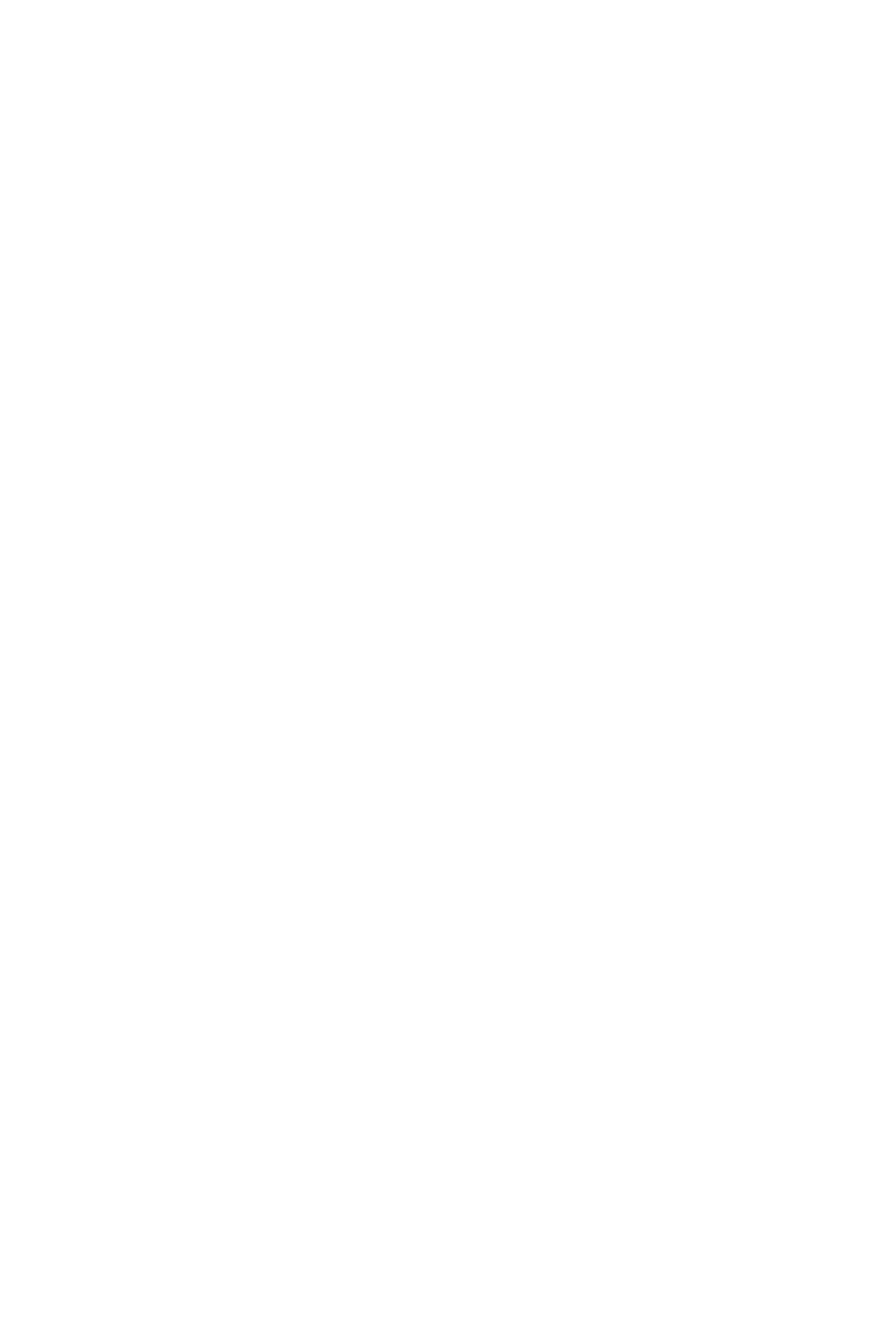
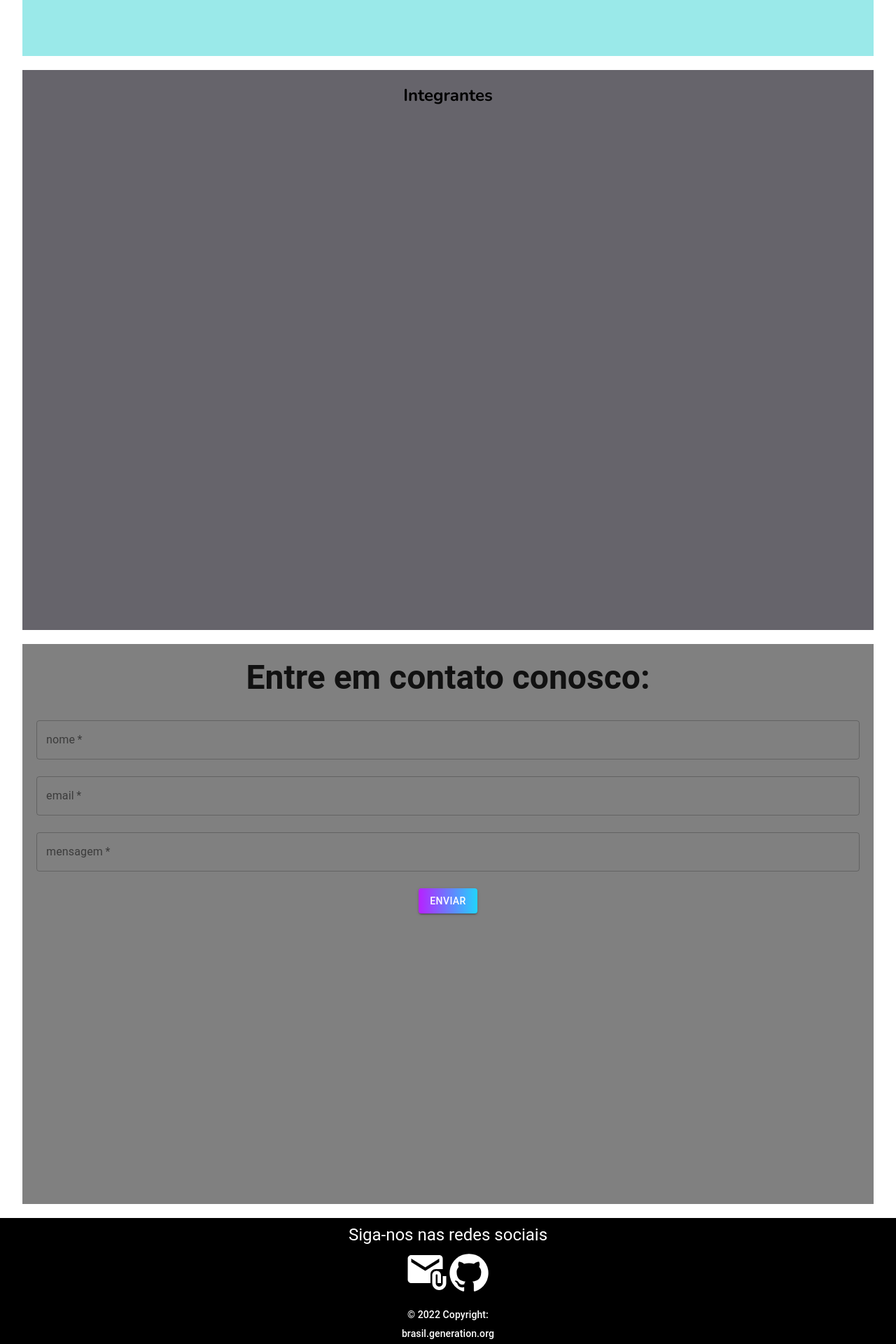
Before and after one commit to clayton-oly/pi_FrontEnd, a React (Create React App) app: page /sobrenos in a window 1280 px wide. Before the commit this address had no page. Shown: the part 804-2724 px from the top of the page at 70% size. Before the commit the page ends 800 px from the top, so only its background shows below. Built offline with nearby package versions, Linux system fonts and the light colour scheme; a web font is replaced by a local one.

Commit message:
Task9 Finalizada

```diff
--- a/src/App.tsx
+++ b/src/App.tsx
@@ -5,6 +5,7 @@ import Login from './paginas/login/Login';
 import CadastroUsuario from './paginas/cadastroUsuario/CadastroUsuario';
 import './App.css';
 import Footer from './components/estaticos/footer/Footer';
+import SobreNos from './paginas/sobreNos/SobreNos';
 
 function App() {
   return (
@@ -19,6 +20,8 @@ function App() {
           <Route path="/login" element={<Login />} />
 
           <Route path='/cadastro' element={<CadastroUsuario/>}/>
+
+          <Route path='/sobrenos' element={<SobreNos/>}/>
         </Routes>
       </div>
       <Footer/>
--- a/src/components/estaticos/footer/Footer.css
+++ b/src/components/estaticos/footer/Footer.css
@@ -1,9 +1,33 @@
-.footer {
-    position: fixed;
-    left: 0;
-    bottom: 0;
-    width: 100%;
-    background-color: black;
-    color: white;
-    text-align: center;
- }
+.container {
+    display: flex;
+    flex-direction: column;
+    justify-content: center;
+    align-items: center;
+}
+
+.box {
+    height: 100vh;
+    margin-top: 20px;
+    margin-bottom: 20px;
+}
+
+.botao {
+    background: -webkit-linear-gradient(to left, #21d4fd, #b721ff);
+    background: -o-linear-gradient(to left, #21d4fd, #b721ff);
+    background: -moz-linear-gradient(to left, #21d4fd, #b721ff);
+    background: linear-gradient(to left, #21d4fd, #b721ff);
+}
+
+.box1 {
+    background-color: #000000 !important;
+    height: 120px;
+}
+
+.box2 {
+    background-color: #000000 !important;
+    height: 60px;
+}
+
+.text-decorator-none {
+    text-decoration: none !important;
+}
--- a/src/components/estaticos/footer/Footer.tsx
+++ b/src/components/estaticos/footer/Footer.tsx
@@ -1,13 +1,40 @@
 import React from 'react';
-import './Footer.css';
+import AttachEmailIcon from '@mui/icons-material/AttachEmail';
+import GitHubIcon from '@mui/icons-material/GitHub';
+import {Typography, Box, Grid } from '@material-ui/core';
+import './Footer.css'
 
-
-function Footer () {
+function Footer() {
     return (
-
-        <div className='footer'>
-            <p>Next Step Game</p>
-        </div>
+        <>
+        <Grid container direction="row" justifyContent="center" alignItems="center">
+            <Grid alignItems="center" item xs={12}>
+                <Box className='box1'>
+                    <Box paddingTop={1} display="flex" alignItems="center" justifyContent="center">
+                        <Typography variant="h5" align="center" gutterBottom style={{ color: "white" }}>Siga-nos nas redes sociais </Typography>
+                    </Box>
+                    <Box display="flex" alignItems="center" justifyContent="center">
+                        <a href="mailto:nsg.generation@gmail.com" target="_blank" rel="noopener noreferrer">
+                            <AttachEmailIcon style={{ fontSize: 60, color: "white" }} />
+                        </a>
+                        <a href="https://github.com/NSG-The-Next-Step-Game" target="_blank" rel="noopener noreferrer">
+                            <GitHubIcon style={{ fontSize: 60, color: "white" }} />
+                        </a>
+                    </Box>
+                </Box>
+                <Box className='box2' >
+                    <Box paddingTop={1}>
+                        <Typography variant="subtitle2" align="center" gutterBottom style={{ color: "white" }} >© 2022 Copyright:</Typography>
+                    </Box>
+                    <Box>
+                        <a className='text-decorator-none' target="_blank" href="https://brasil.generation.org" rel="noopener noreferrer">
+                            <Typography variant="subtitle2" gutterBottom style={{ color: "white" }} align="center">brasil.generation.org</Typography>
+                        </a>
+                    </Box>
+                </Box>
+            </Grid>
+        </Grid>
+    </>
     );
 }
 
--- a/src/paginas/cadastroUsuario/CadastroUsuario.css
+++ b/src/paginas/cadastroUsuario/CadastroUsuario.css
@@ -1,5 +1,5 @@
 .imagem2{
-    background-image: url(https://i.imgur.com/KmyWd5Q.jpg);
+    background-image: url(https://i.pinimg.com/474x/c1/ac/d5/c1acd517aa8260581f933b8cd1079a68.jpg);
     background-repeat: no-repeat;
     width: 100vh;
     min-height: 100vh;
@@ -18,5 +18,5 @@
 }
 
 .background-cadastro{
-    background-color: #495057;
+    background-color: white;
 }
--- a/src/paginas/cadastroUsuario/CadastroUsuario.tsx
+++ b/src/paginas/cadastroUsuario/CadastroUsuario.tsx
@@ -1,9 +1,9 @@
-import React, { ChangeEvent, useEffect, useState } from 'react'
-import { Box, Button, Grid, TextField, Typography } from '@material-ui/core'
+import React, { ChangeEvent, useEffect, useState } from 'react';
+import { Box, Button, Grid, TextField, Typography } from '@material-ui/core';
 import { Link, useNavigate } from 'react-router-dom';
-
+import Navbar from '../../components/estaticos/navbar/Navbar';
 import User from '../../models/User';
-import { cadastroUsuario } from '../../service/Service'
+import { cadastroUsuario } from '../../service/Service';
 
 import './CadastroUsuario.css';
 
@@ -80,6 +80,9 @@ function CadastroUsuario() {
     */
 
     return (
+        <>
+        <Navbar />
+
         <Grid  className='background-cadastro'container direction='row' justifyContent='center' alignItems='center'>
             <Grid item xs={6} className='imagem2'></Grid>
             <Grid item xs={6} alignItems='center'>
@@ -143,7 +146,8 @@ function CadastroUsuario() {
                 </Box>
             </Grid>
         </Grid>
-    )
+        </>
+    );
 }
 
-export default CadastroUsuario
+export default CadastroUsuario;
--- a/src/paginas/home/Home.tsx
+++ b/src/paginas/home/Home.tsx
@@ -1,6 +1,5 @@
 import React from 'react';
 import './Home.css';
-import Footer from '../../components/estaticos/footer/Footer'
 import Navbar from '../../components/estaticos/navbar/Navbar'
 
 function Home() {
@@ -10,7 +9,6 @@ function Home() {
         <h1>
             PAGINA HOME
         </h1>
-        <Footer />
     </>
     );
 }
--- a/src/paginas/login/Login.css
+++ b/src/paginas/login/Login.css
@@ -74,6 +74,11 @@ body, html {
   font-family: Nunito, sans-serif;
 }
 
+.has-val {
+  background-color: transparent;
+  color: transparent;
+}
+
 .focus-input {
   position: absolute;
   display: block;
@@ -109,6 +114,7 @@ body, html {
   font-family: Nunito, sans-serif;
   font-size: 15px;
   color: #999999;
+  border: 0 none;
   line-height: 1.2;
   content: attr(data-placeholder);
   display: block;
@@ -137,6 +143,7 @@ body, html {
 
 .has-val+.focus-input::after {
   top: -15px;
+
 }
 
 .has-val+.focus-input::before {
--- a/src/paginas/login/Login.tsx
+++ b/src/paginas/login/Login.tsx
@@ -6,6 +6,7 @@ import useLocalStorage from 'react-use-localstorage';
 import UserLogin from '../../models/UserLogin';
 import { login } from '../../service/Service';
 import console from '../../assets/console.png';
+import './Login.css'
 
 function Login () {
     const [email, setEmail] = useState("")
@@ -55,16 +56,16 @@ async function logar(e: ChangeEvent<HTMLFormElement>){
 }
 
     return (
-        <div className='container'>
-            <div className='container-login'>
-                <div className='wrap-login'>
+        <Grid className='container'>
+            <Box className='container-login'>
+                <Box className='wrap-login'>
                     <form onSubmit={ logar }>
                         <span className='login-form-title'>Bem Vindo!</span>
                         <span className='login-form-title'>
                             <img src={console} alt='NSG' />
                         </span>
 
-                        <div className='wrap-input'>
+                        <Box className='wrap-input'>
                             <input
                             className={email !== "" ? 'has-val input' : 'input'}
                             type="email"
@@ -73,9 +74,9 @@ async function logar(e: ChangeEvent<HTMLFormElement>){
                             onChange={ (e: ChangeEvent<HTMLInputElement>) => updatedModel(e)}
                             />
                             <span className='focus-input' data-placeholder='Email'></span>
-                        </div>
+                        </Box>
 
-                        <div className='wrap-input'>
+                        <Box className='wrap-input'>
                             <input
                             className={password !== "" ? 'has-val input' : 'input'}
                             type="password"
@@ -84,25 +85,25 @@ async function logar(e: ChangeEvent<HTMLFormElement>){
                             onChange={ (e: ChangeEvent<HTMLInputElement>) => updatedModel(e)}
                             />
                             <span className='focus-input' data-placeholder='Password'></span>
-                        </div>
+                        </Box>
 
-                        <div className="container-login-form-btn">
+                        <Box className="container-login-form-btn">
                             <button className="login-form-btn" >Login</button>
-                        </div>
+                        </Box>
 
-                        <div className="text-center">
+                        <Box className="text-center">
                             <span className="txt1">Nao possui conta?</span>
 
                             <Link to='/cadastro'>
                                 <Typography variant='subtitle1' gutterBottom align='center' className='textos1'>Cadastre-se</Typography>
                             </Link>
-                        </div>
+                        </Box>
 
                     </form>
-                </div>
-            </div>
+                </Box>
+            </Box>
 
-        </div>
+        </Grid>
     );
 }
 
--- a/src/paginas/sobreNos/SobreNos.css
+++ b/src/paginas/sobreNos/SobreNos.css
@@ -2,13 +2,35 @@
     display: flex;
     flex-direction: column;
     justify-content: center;
-    align-items: center;
+    align-items: center !important;
 }
 
-.box {
+.box11 {
     height: 100vh;
+    width: 95%;
+    text-align: center;
+    margin-top: 20px;
+    padding: 20px;
+    background-color: #9ae9e9;
+}
+
+.box22 {
+    height: 100vh;
+    width: 95%;
+    text-align: center;
+    margin-top: 20px;
+    padding: 20px;
+    background-color: rgb(102, 100, 107);
+}
+
+.box33 {
+    height: 100vh;
+    width: 95%;
+    text-align: center;
     margin-top: 20px;
     margin-bottom: 20px;
+    padding: 20px;
+    background-color: grey;
 }
 
 .botao {
@@ -17,3 +39,7 @@
     background: -moz-linear-gradient(to left, #21d4fd, #b721ff);
     background: linear-gradient(to left, #21d4fd, #b721ff);
 }
+
+.text-decorator-none {
+    text-decoration: none !important;
+}
--- a/src/paginas/sobreNos/SobreNos.tsx
+++ b/src/paginas/sobreNos/SobreNos.tsx
@@ -1,18 +1,22 @@
 import React from 'react';
 import { Box, Button, Grid, TextField, Typography } from '@material-ui/core'
 import { Link, useNavigate } from 'react-router-dom';
+import Navbar from '../../components/estaticos/navbar/Navbar';
 import './SobreNos.css';
 
 function SobreNos() {
     return (
+        <>
+        <Navbar />
+
         <Grid className="container">
-            <Box className="box">
+            <Box className="box11">
                 <h1>Sobre a NSG</h1>
             </Box>
-            <Box className="box">
+            <Box className="box22">
                 <h2>Integrantes</h2>
             </Box>
-            <Box className="box">
+            <Box className="box33">
                 <form>
                     <Typography variant='h3' gutterBottom color='textPrimary' component='h3' align='center' className='textos2'>Entre em contato conosco:</Typography>
 
@@ -29,6 +33,8 @@ function SobreNos() {
                 </form>
             </Box>
         </Grid>
+
+        </>
     );
 }
 
```
